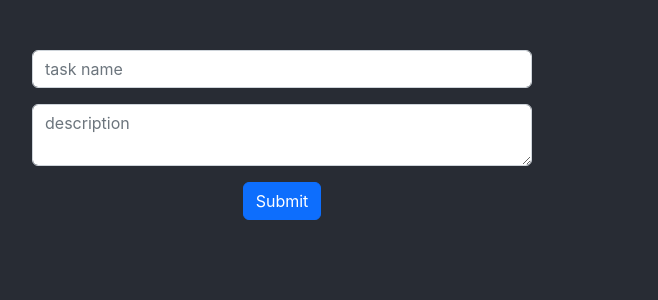
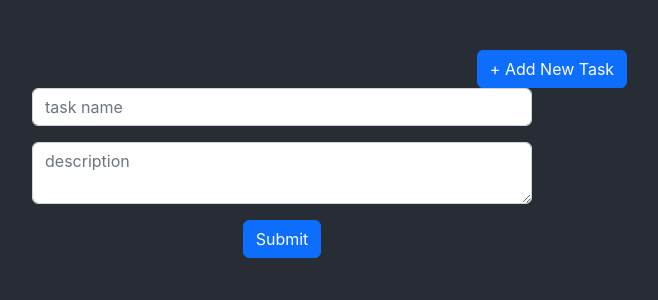
Before and after one commit to rzadrzi/react-todo-app, a React (Create React App) app: page / in a window 1280 px wide. Shown: the top 300 px of the page, without its empty margins (88-746 px from the left). Built offline with nearby package versions, Linux system fonts and the light colour scheme.

Commit message:
add btn added

```diff
--- a/src/App.tsx
+++ b/src/App.tsx
@@ -17,6 +17,8 @@ function App() {
 
   return (
     <div className="App container">
+      <button className="btn btn-primary">+ Add New Task</button>
+
       <Form tasks={tasks} setTaskes={setTaskes} />
       <ListTask tasks={tasks} setTaskes={setTaskes} />
     </div>
```
